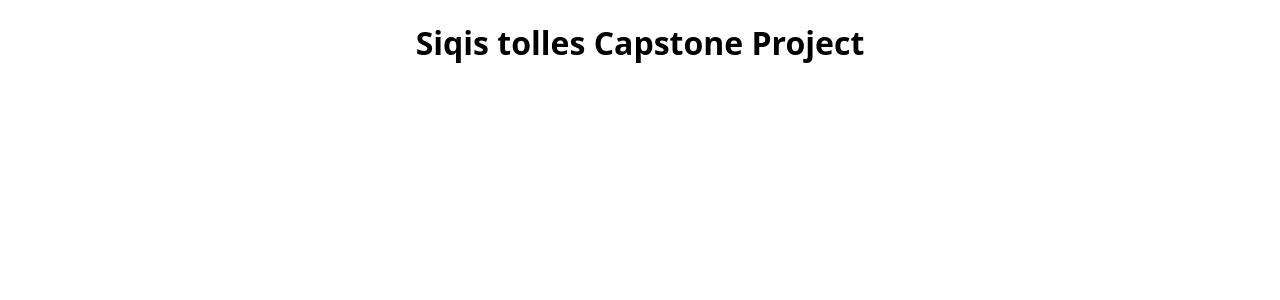
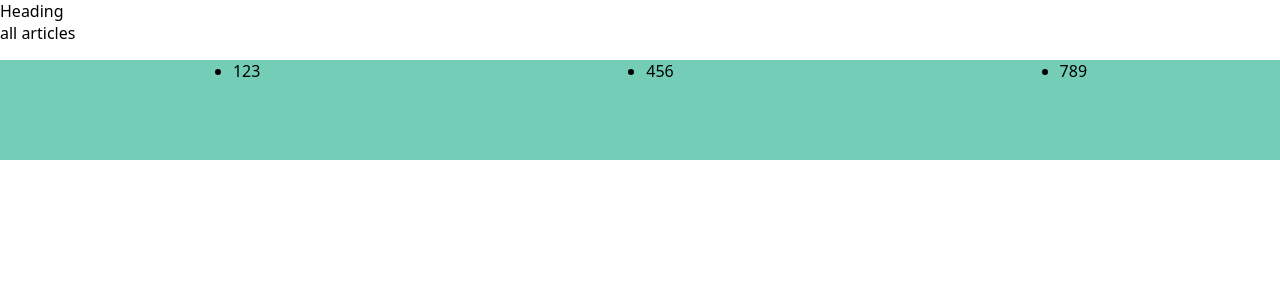
Before and after one commit to TammyChen21/Capstone-demo, a Next.js app: page / in a window 1280 px wide. Shown: the top 300 px of the page. Built offline with nearby package versions, Linux system fonts and the light colour scheme.

Commit message:
styled nav bar

```diff
--- a/components/Heading/index.js
+++ b/components/Heading/index.js
@@ -1,6 +1,7 @@
-import styled from "styled-components";
+import React from "react";
 
-const Heading = styled.h1`
-  text-align: center;
-`;
+const Heading = () => {
+  return <div>Heading</div>;
+};
+
 export default Heading;
--- /dev/null
+++ b/components/Navigation/index.js
@@ -0,0 +1,22 @@
+import React from "react";
+import styled from "styled-components";
+
+const StyledNavigation = styled.ul`
+  height: 100px;
+  display: flex;
+  justify-content: space-around;
+  background-color: #74ceb7;
+`;
+const StyledNavigationItem = styled.li``;
+
+export default function Navigation() {
+  return (
+    <>
+      <StyledNavigation>
+        <StyledNavigationItem>123</StyledNavigationItem>
+        <StyledNavigationItem>456</StyledNavigationItem>
+        <StyledNavigationItem>789</StyledNavigationItem>
+      </StyledNavigation>
+    </>
+  );
+}
--- /dev/null
+++ b/components/Products/Products.js
@@ -0,0 +1,8 @@
+import React from "react";
+
+//Component for all Products
+const Products = () => {
+  return <div>all articles</div>;
+};
+
+export default Products;
--- a/pages/index.js
+++ b/pages/index.js
@@ -1,9 +1,13 @@
 import Heading from "../components/Heading";
+import Products from "../components/Products/Products";
+import Navigation from "../components/Navigation";
 
-export default function Home() {
+export default function HomePage() {
   return (
-    <main>
-      <Heading>Siqis tolles Capstone Project</Heading>
-    </main>
+    <div>
+      <Heading />
+      <Products />
+      <Navigation />
+    </div>
   );
 }
```
Also changed, not shown: components/Layout/index.js (added, +14 -0 lines), components/Products/Product.js (added, +15 -0 lines), public/img/beispielsfoto.png (added), public/img/beispielsfoto2.png (added).
